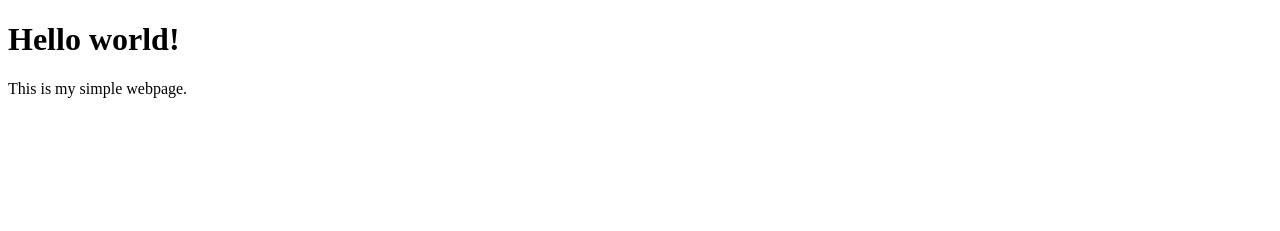
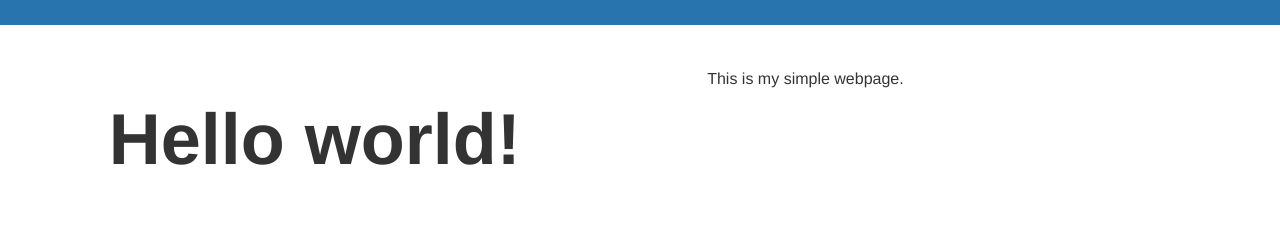
Before and after one commit to uclaioes/learning-git, a plain HTML site: page index.html in a window 1280 px wide. Drawn offline with Linux system fonts and the light colour scheme.

Commit message:
update styles

```diff
--- a/index.html
+++ b/index.html
@@ -8,16 +8,16 @@
   <meta name="viewport" content="width=device-width, initial-scale=1">
 
 
-  <link rel="stylesheet" href="css/styles.css">
+  <link rel="stylesheet" href="css/style.css">
 
 </head>
 
 <body>
-
+  <main>
 
   <h1>Hello world!</h1>
   <p>This is my simple webpage.</p>
-
+</main>
 </body>
 
 </html>
```
